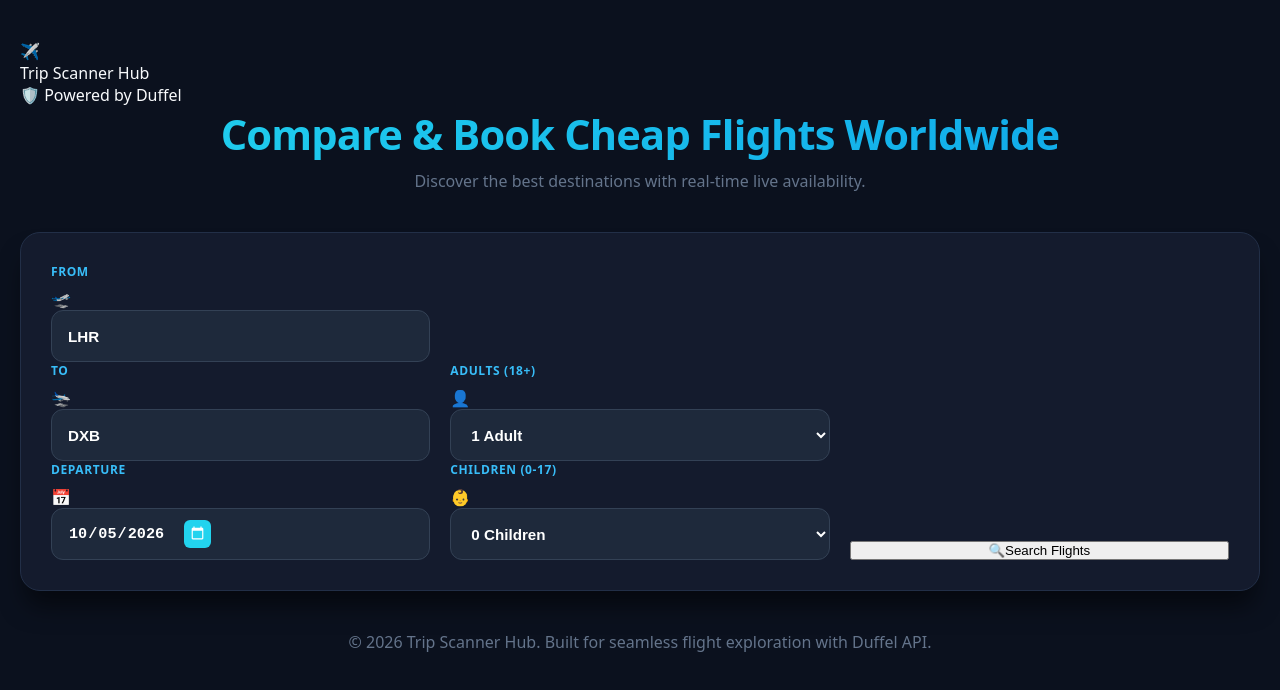
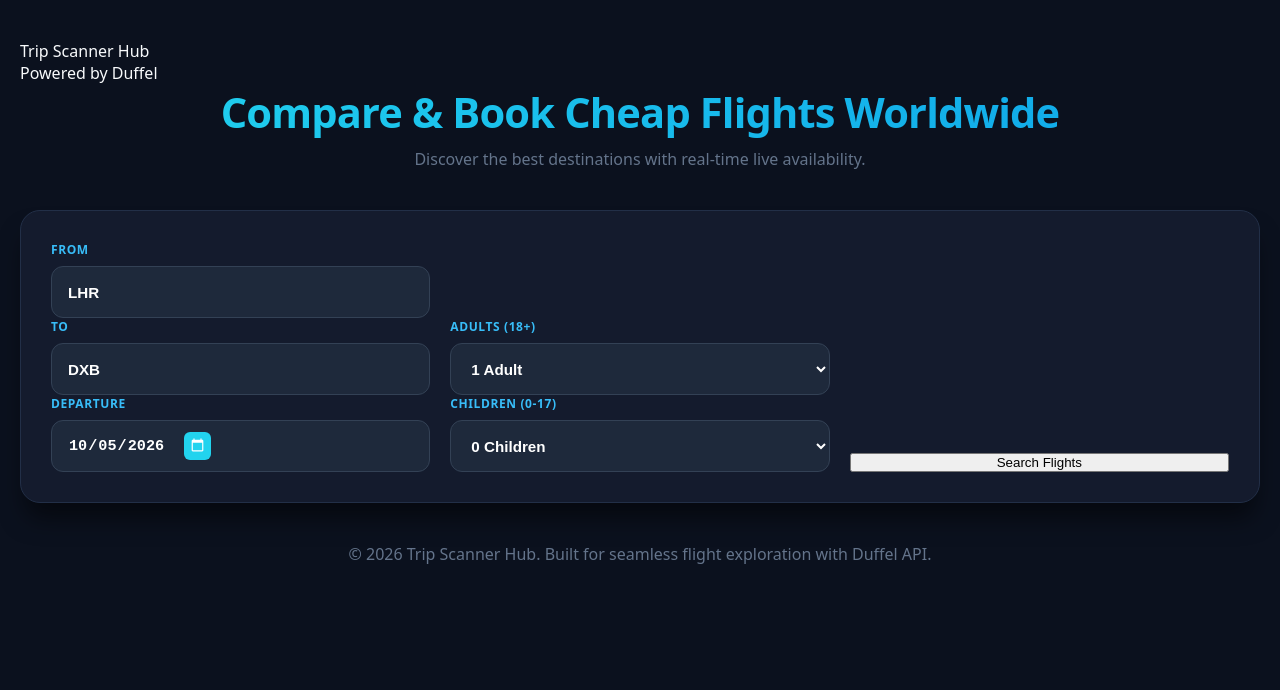
Before and after one commit to Milanbamaniya5/perfect-motion-flights, a Next.js app: page / in a window 1280 px wide. Shown: the top 690 px of the page. Built offline with nearby package versions, Linux system fonts and the light colour scheme.

Commit message:
Refactor page layout and update router parameters

```diff
--- a/app/page.js
+++ b/app/page.js
@@ -64,18 +64,18 @@ export default function Home() {
 
     const childParams = childrenAges.map(age => `childAge=${age}`).join('&');
     const queryString = childParams ? `&${childParams}` : '';
-    router.push(`/search?origin=${origin}&destination=${destination}&departureDate=${departureDate}&adults=${adults}${queryString}`);
+    router.push(`/search?origin=${origin.toUpperCase()}&destination=${destination.toUpperCase()}&departureDate=${departureDate}&adults=${adults}${queryString}`);
   };
 
   return (
-    <div className="min-h-screen bg-slate-50 text-slate-800 flex flex-col font-sans">
+    <div className="h-full bg-slate-50 text-slate-800 flex flex-col font-sans min-h-screen">
 
-      {/* Header / Navbar */}
+      {/* Navbar */}
       <header className="bg-white border-b border-slate-200 sticky top-0 z-50">
         <div className="max-w-7xl mx-auto px-4 sm:px-6 lg:px-8 h-16 flex items-center justify-between">
           <div className="flex items-center space-x-2">
             <div className="bg-indigo-600 text-white p-2 rounded-xl flex items-center justify-center shadow-md">
-              <span className="text-lg">✈️</span>
+              <i className="fa-solid fa-plane-departure text-lg"></i>
             </div>
             <span className="text-xl font-bold tracking-tight text-slate-900">
               Trip Scanner <span className="text-indigo-600">Hub</span>
@@ -83,20 +83,20 @@ export default function Home() {
           </div>
           <div className="flex items-center space-x-4">
             <span className="hidden sm:inline text-sm text-slate-500 font-medium">
-              <span className="text-emerald-500 mr-1">🛡️</span> Powered by Duffel
+              <i className="fa-solid fa-shield-halved text-emerald-500 mr-1"></i> Powered by Duffel
             </span>
           </div>
         </div>
       </header>
 
       {/* Hero / Search Section */}
-      <section className="bg-gradient-to-r from-indigo-700 via-indigo-600 to-indigo-900 text-white py-12 px-4 sm:px-6 lg:px-8 shadow-inner">
+      <section className="bg-gradient-to-r from-indigo-700 via-indigo-600 to-indigo-800 text-white py-12 px-4 sm:px-6 lg:px-8 shadow-inner flex-grow">
         <div className="max-w-4xl mx-auto text-center mb-8">
           <h1 className="text-3xl sm:text-4xl font-extrabold tracking-tight mb-3">Compare & Book Cheap Flights Worldwide</h1>
-          <p className="text-indigo-100 text-base sm:text-lg">Discover the best destinations with real-time live availability.</p>
+          <p className="text-indigo-50 text-base sm:text-lg">Discover the best destinations with real-time live availability.</p>
         </div>
 
-        {/* Search Card Container */}
+        {/* Search Card */}
         <div className="max-w-4xl mx-auto bg-white rounded-2xl shadow-2xl p-6 text-slate-800">
 
           {error && (
@@ -112,10 +112,9 @@ export default function Home() {
               <div className="relative">
                 <label className="block text-xs font-bold text-slate-500 uppercase tracking-wider mb-1">From</label>
                 <div className="flex items-center border border-slate-200 rounded-xl px-3 py-2.5 focus-within:border-indigo-500 bg-slate-50">
-                  <span className="text-slate-400 mr-2">🛫</span>
+                  <i className="fa-solid fa-plane-departure text-slate-400 mr-2"></i>
                   <input
                     type="text"
-                    id="origin"
                     value={origin}
                     onChange={(e) => setOrigin(e.target.value.toUpperCase())}
                     placeholder="e.g., LHR"
@@ -129,10 +128,9 @@ export default function Home() {
               <div className="relative">
                 <label className="block text-xs font-bold text-slate-500 uppercase tracking-wider mb-1">To</label>
                 <div className="flex items-center border border-slate-200 rounded-xl px-3 py-2.5 focus-within:border-indigo-500 bg-slate-50">
-                  <span className="text-slate-400 mr-2">🛬</span>
+                  <i className="fa-solid fa-plane-arrival text-slate-400 mr-2"></i>
                   <input
                     type="text"
-                    id="destination"
                     value={destination}
                     onChange={(e) => setDestination(e.target.value.toUpperCase())}
                     placeholder="e.g., DXB"
@@ -146,7 +144,7 @@ export default function Home() {
               <div>
                 <label className="block text-xs font-bold text-slate-500 uppercase tracking-wider mb-1">Departure</label>
                 <div className="flex items-center border border-slate-200 rounded-xl px-3 py-2.5 focus-within:border-indigo-500 bg-slate-50">
-                  <span className="text-slate-400 mr-2">📅</span>
+                  <i className="fa-regular fa-calendar text-slate-400 mr-2"></i>
                   <input
                     type="date"
                     min={today}
@@ -160,12 +158,12 @@ export default function Home() {
 
             </div>
 
-            {/* Passenger Selection Grid */}
+            {/* Passengers (Adults & Children) */}
             <div className="grid grid-cols-1 sm:grid-cols-2 gap-4 pt-2">
-              <div>
+              <div className="relative">
                 <label className="block text-xs font-bold text-slate-500 uppercase tracking-wider mb-1">Adults (18+)</label>
                 <div className="flex items-center border border-slate-200 rounded-xl px-3 py-2.5 focus-within:border-indigo-500 bg-slate-50">
-                  <span className="text-slate-400 mr-2">👤</span>
+                  <i className="fa-regular fa-user text-slate-400 mr-2"></i>
                   <select
                     value={adults}
                     onChange={(e) => handleAdultChange(e.target.value)}
@@ -178,10 +176,10 @@ export default function Home() {
                 </div>
               </div>
 
-              <div>
+              <div className="relative">
                 <label className="block text-xs font-bold text-slate-500 uppercase tracking-wider mb-1">Children (0-17)</label>
                 <div className="flex items-center border border-slate-200 rounded-xl px-3 py-2.5 focus-within:border-indigo-500 bg-slate-50">
-                  <span className="text-slate-400 mr-2">👶</span>
+                  <i className="fa-solid fa-child text-slate-400 mr-2"></i>
                   <select
                     value={childrenAges.length}
                     onChange={(e) => handleChildCountChange(e.target.value)}
@@ -195,7 +193,7 @@ export default function Home() {
               </div>
             </div>
 
-            {/* Dynamic Children Ages Sub-section */}
+            {/* Children Ages Selector */}
             {childrenAges.length > 0 && (
               <div className="p-4 bg-indigo-50/60 border border-indigo-100 rounded-xl space-y-3">
                 <label className="block text-xs font-bold text-indigo-900 uppercase tracking-wider">Select Children Ages (0-17 years):</label>
@@ -218,12 +216,12 @@ export default function Home() {
               </div>
             )}
 
-            <div className="pt-3 flex justify-end">
+            <div className="pt-2 flex justify-end">
               <button
                 type="submit"
                 className="w-full sm:w-auto bg-indigo-600 hover:bg-indigo-700 text-white font-bold px-8 py-3 rounded-xl shadow-lg hover:shadow-indigo-500/25 transition duration-200 flex items-center justify-center space-x-2"
               >
-                <span>🔍</span>
+                <i className="fa-solid fa-magnifying-glass"></i>
                 <span>Search Flights</span>
               </button>
             </div>
@@ -232,7 +230,7 @@ export default function Home() {
       </section>
 
       {/* Footer */}
-      <footer className="mt-auto bg-white border-t border-slate-200 py-6 text-center text-xs text-slate-400">
+      <footer className="bg-white border-t border-slate-200 py-6 text-center text-xs text-slate-400">
         <p>&copy; {new Date().getFullYear()} Trip Scanner Hub. Built for seamless flight exploration with Duffel API.</p>
       </footer>
 
```
